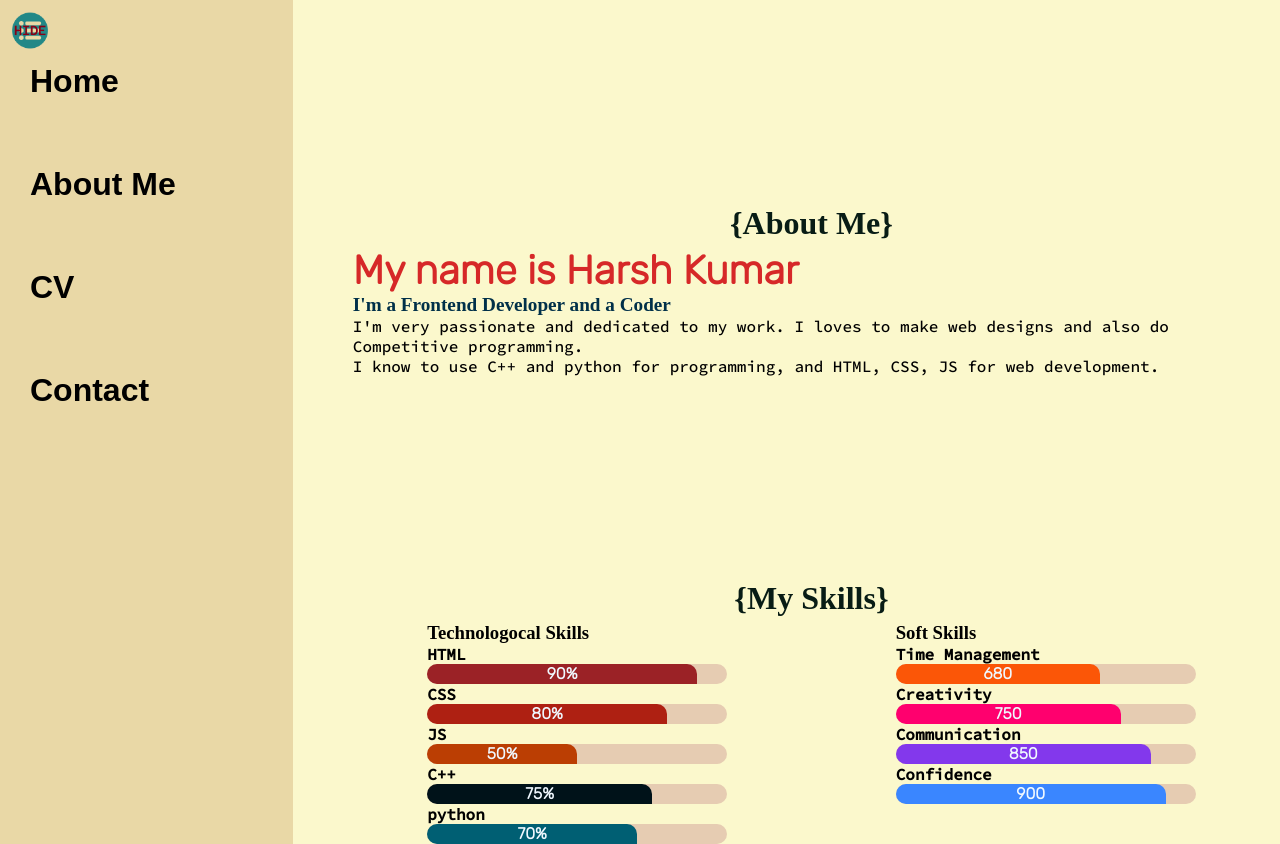
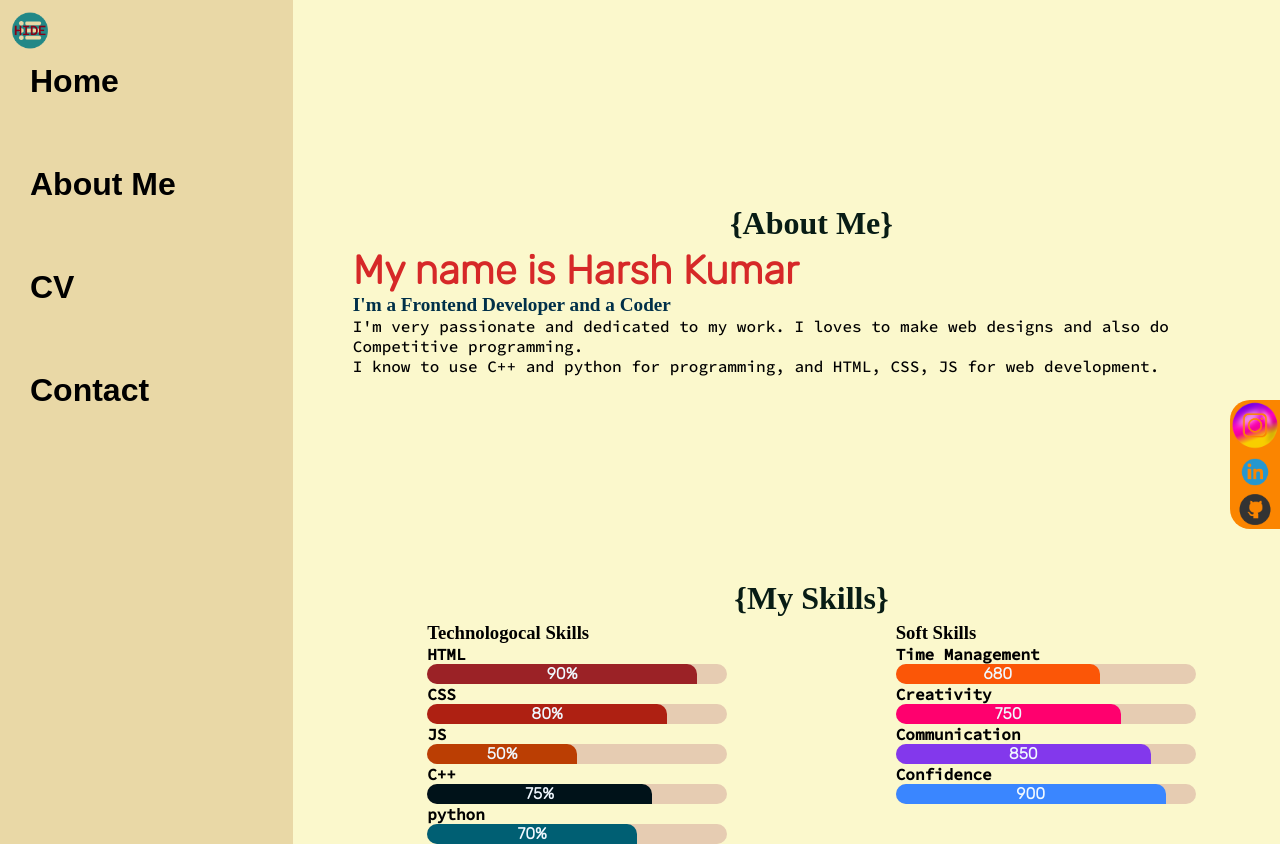
Before and after one commit to DeveHk/Portfolio-HK.github.io, a plain HTML site: page about.html in a window 1280 px wide. Drawn offline with Linux system fonts and the light colour scheme; a web font is replaced by a local one.

Commit message:
PortFolio Site

```diff
--- a/about.html
+++ b/about.html
@@ -8,9 +8,8 @@
     <link rel="stylesheet" href="app.css" />
     <link rel="stylesheet" href="appJS.css" />
     <link
-      rel="shortcut icon"
+      rel="icon"
       href="/res/initial-h-play-icon-logo-260nw-1513689161-removebg-preview.png"
-      type="image/x-icon"
     />
     <style>
       @import url("https://fonts.googleapis.com/css2?family=M+PLUS+Code+Latin:wght@500;600&family=Rubik:ital,wght@0,300;1,500&family=Source+Code+Pro:wght@200;300;500&display=swap");
@@ -29,6 +28,25 @@
           </ul>
         </nav>
       </div>
+      <aside>
+        <div>
+          <a href="https://www.instagram.com/_itsharshithere_/" target="_blank"
+            ><img src="/res/ins.png" class="tag" alt=""
+          /></a>
+        </div>
+        <div>
+          <a
+            href="https://www.linkedin.com/in/harsh-kumar-b8603922b/"
+            target="_blank"
+            ><img src="/res/liIn.png" class="tag" alt=""
+          /></a>
+        </div>
+        <div>
+          <a href="https://github.com/DeveHk" target="_blank"
+            ><img src="/res/git.png" class="tag" alt=""
+          /></a>
+        </div>
+      </aside>
       <div class="main">
         <div class="intro">
           <h2>{About Me}</h2>
--- a/app.css
+++ b/app.css
@@ -186,6 +186,20 @@ button:hover {
 .hideSidebar {
   display: none;
 }
+aside {
+  position: absolute;
+  right: 0;
+  top: 50%;
+  background-color: #fb8500;
+  border-radius: 20px 0 0 20px;
+}
+.tag {
+  width: 50px;
+}
+.tag:hover {
+  transition: all 0.2s;
+  transform: scale(1.2);
+}
 @media only screen and (max-width: 600px) {
   .sidebarHid {
     position: absolute;
```
Also changed, not shown: contact.html (+20 -2 lines), index.html (+20 -2 lines), res/git.png (added), res/ins.png (added), res/liIn.png (added).
